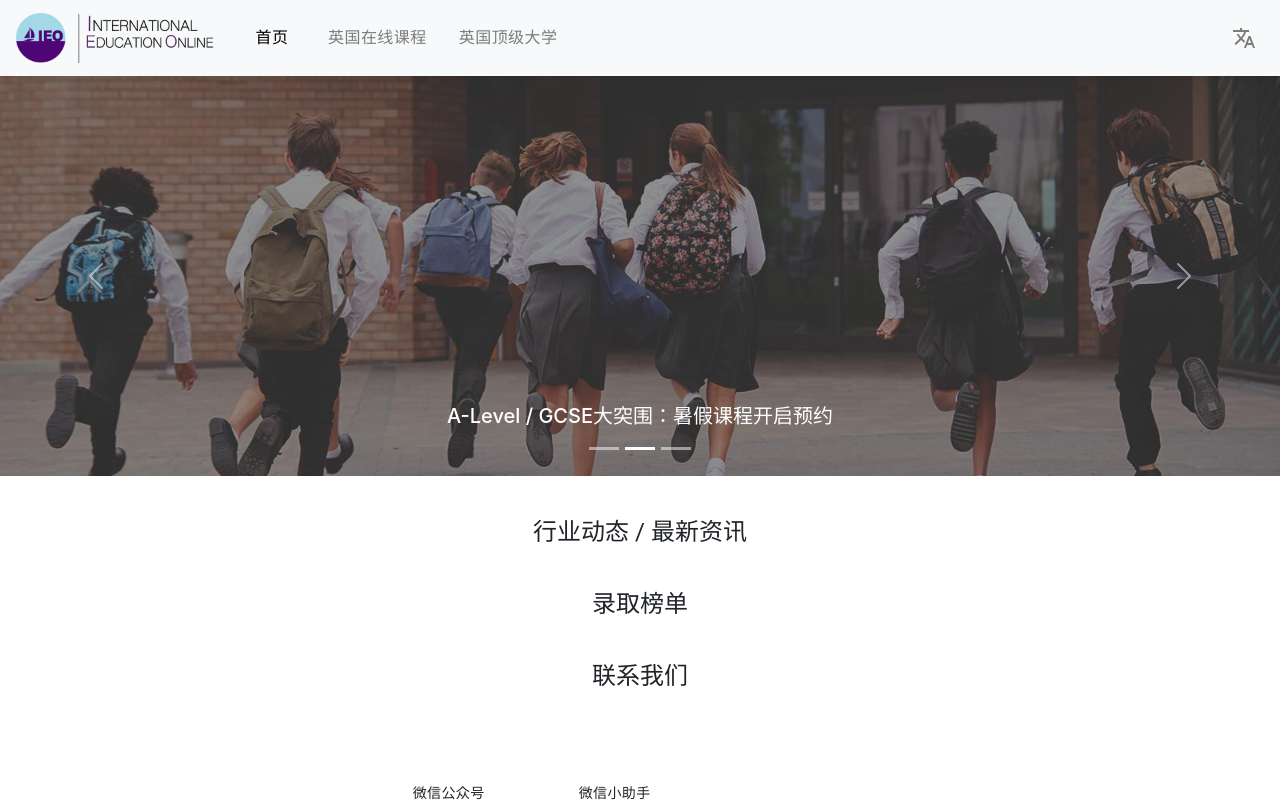
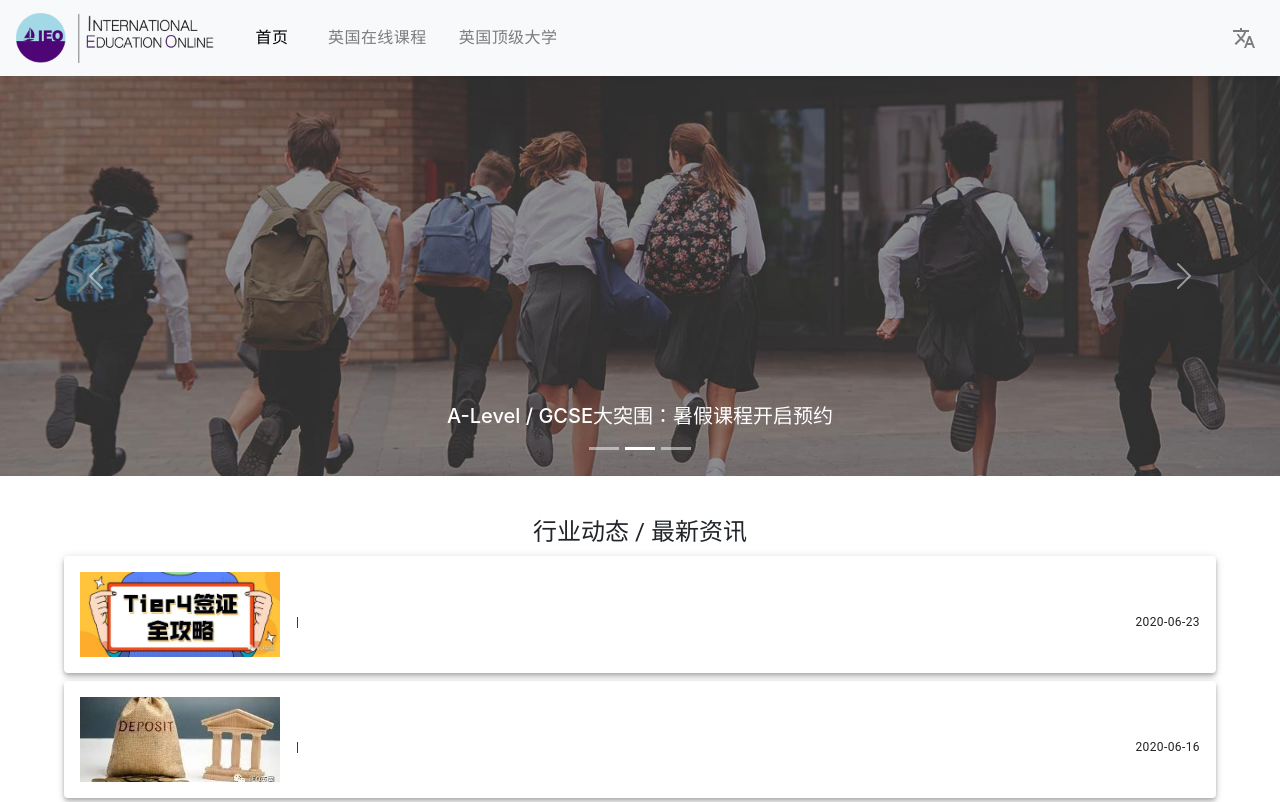
Before and after one commit to iphren/ieo-v2, a React (Vite) app: page / in a window 1280 px wide. Shown: the top 802 px of the page. Built offline with nearby package versions, Linux system fonts and the light colour scheme.

Commit message:
Display news feeds

```diff
--- a/src/components/HomePage/NewsFeed/NewsFeed.tsx
+++ b/src/components/HomePage/NewsFeed/NewsFeed.tsx
@@ -1,19 +1,62 @@
 import React from 'react';
-import { Container, Typography } from "@mui/material";
+import { Container, Typography, Card, CardMedia, Box } from "@mui/material";
 import { useTranslation } from 'react-i18next';
-import { Feed } from "../../../types";
+import { Feed, SupportedLanguages } from "../../../types";
 import news from "../../../data/news.json";
 
 const NewsFeed = () => {
-    const { t } = useTranslation();
-    const newsFeed: Feed[] = news;
-    console.log(newsFeed);
+    const { t, i18n } = useTranslation();
+    const currentLanguage = i18n.language as SupportedLanguages;
+    const newsFeeds: Feed[] = news;
 
     return <Container fixed={true} sx={{
         my: 5,
         px: 5
     }}>
         <Typography variant="h5" align="center">{t('home.news_feed')}</Typography>
+        {newsFeeds.map((feed) => {
+            return <Card sx={{
+                my: 1,
+                display: 'flex',
+                alignItems: 'center',
+                p: 2,
+                '&:hover': {
+                    bgcolor: 'rgb(248, 249, 250)',
+                },
+            }} key={feed.url} elevation={4}>
+                <CardMedia
+                    component="a"
+                    href={feed.url}
+                    target="_blank"
+                    image={feed.img}
+                    title={feed.title[currentLanguage]}
+                    sx={{
+                        width: 200,
+                        minWidth: 200,
+                        height: 85,
+                        mr: 2,
+                    }}
+                />
+                <Box sx={{ flexGrow: 1, p: 0 }}>
+                    <Box sx={{ mb: 2 }}>
+                        <Typography variant="h6" gutterBottom>
+                            {feed.title[currentLanguage]}
+                        </Typography>
+                        <Typography variant="body1">
+                            {feed.description[currentLanguage]}
+                        </Typography>
+                    </Box>
+                    <Box sx={{ display: 'flex', justifyContent: 'space-between' }}>
+                        <Typography variant="caption">
+                            {feed.author[currentLanguage]} | {feed.site[currentLanguage]}
+                        </Typography>
+                        <Typography variant="caption">
+                            {feed.date}
+                        </Typography>
+                    </Box>
+                </Box>
+            </Card>
+        })}
     </Container>;
 }
 
```
